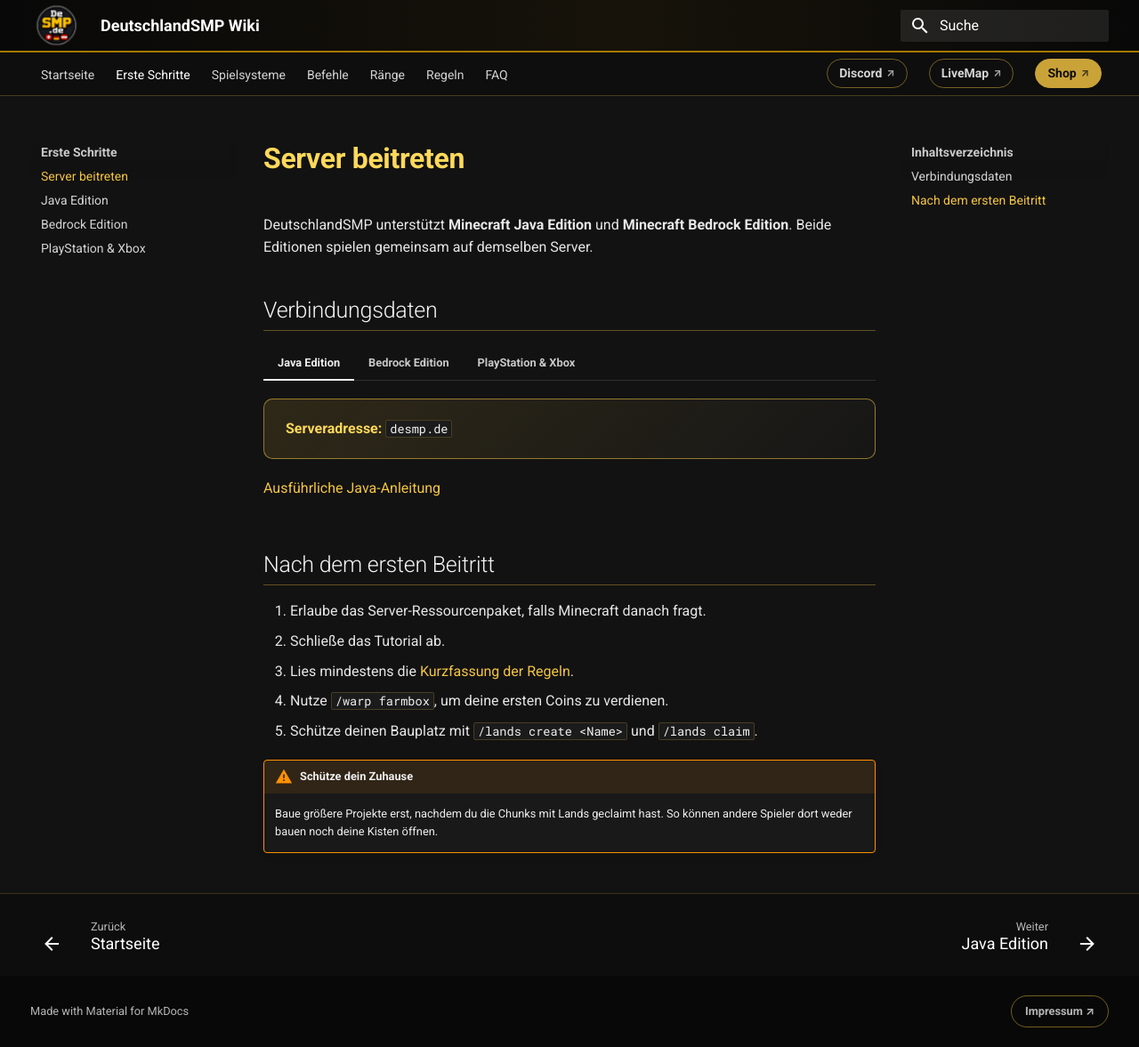
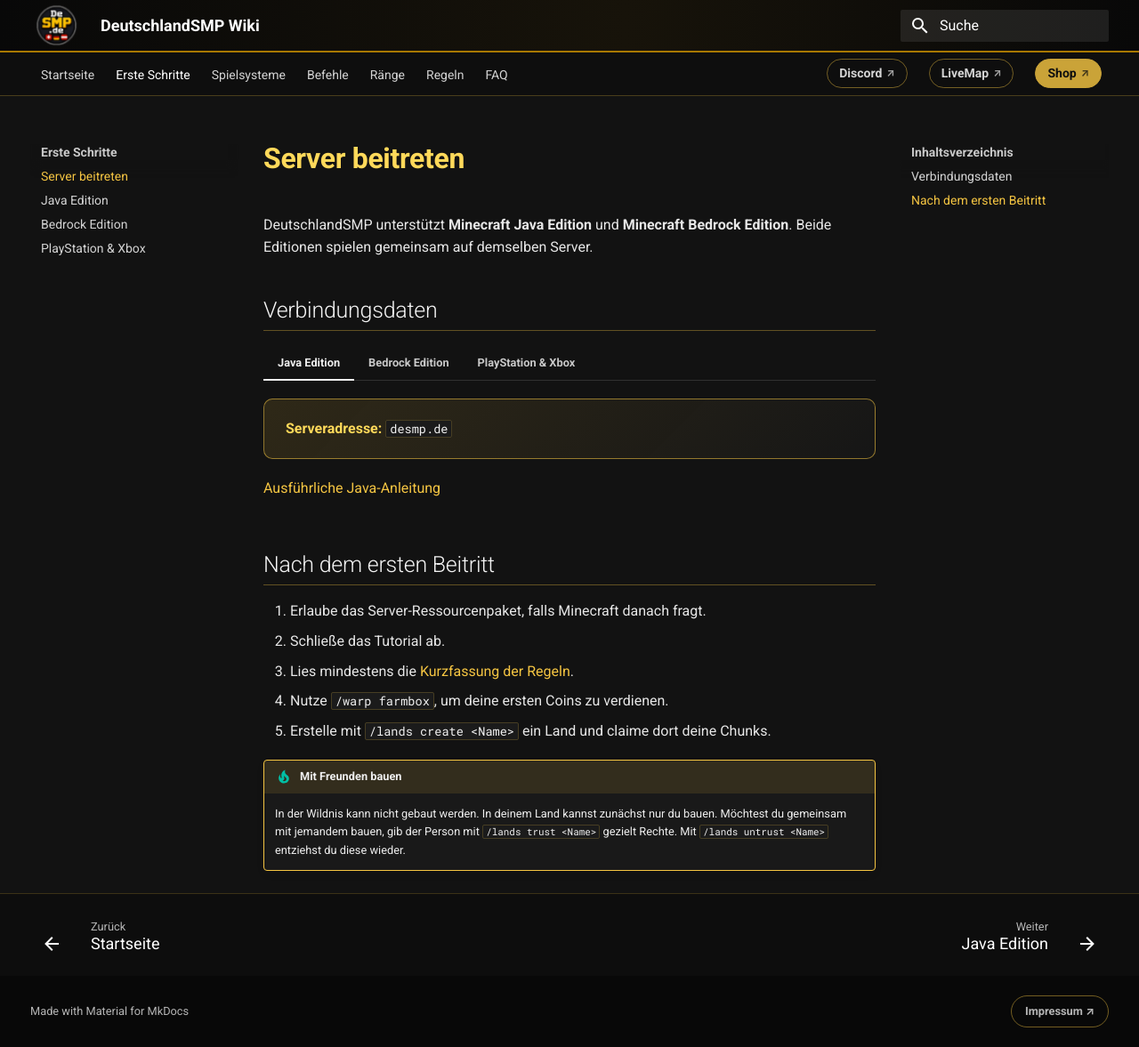
Before and after one commit to colin-studios/desmp-wiki, an MkDocs documentation site: the page built from docs/erste-schritte/server-beitreten.md, in a window 1280 px wide and 1177 px high. Shown: the whole window at 89% size. Built offline with MkDocs 1.6.1 and Material for MkDocs 9.7.7, drawn with Linux system fonts in a browser that asks for light colours.

Commit message:
Clarify Lands building permissions

```diff
--- a/docs/erste-schritte/server-beitreten.md
+++ b/docs/erste-schritte/server-beitreten.md
@@ -33,7 +33,7 @@
 2. Schließe das Tutorial ab.
 3. Lies mindestens die [Kurzfassung der Regeln](../regeln.md#kurzfassung).
 4. Nutze `/warp farmbox`, um deine ersten Coins zu verdienen.
-5. Schütze deinen Bauplatz mit `/lands create <Name>` und `/lands claim`.
+5. Erstelle mit `/lands create <Name>` ein Land und claime dort deine Chunks.
 
-!!! warning "Schütze dein Zuhause"
-    Baue größere Projekte erst, nachdem du die Chunks mit Lands geclaimt hast. So können andere Spieler dort weder bauen noch deine Kisten öffnen.
+!!! tip "Mit Freunden bauen"
+    In der Wildnis kann nicht gebaut werden. In deinem Land kannst zunächst nur du bauen. Möchtest du gemeinsam mit jemandem bauen, gib der Person mit `/lands trust <Name>` gezielt Rechte. Mit `/lands untrust <Name>` entziehst du diese wieder.
```
Also changed, not shown: site/erste-schritte/server-beitreten/index.html, site/search/search_index.json.
